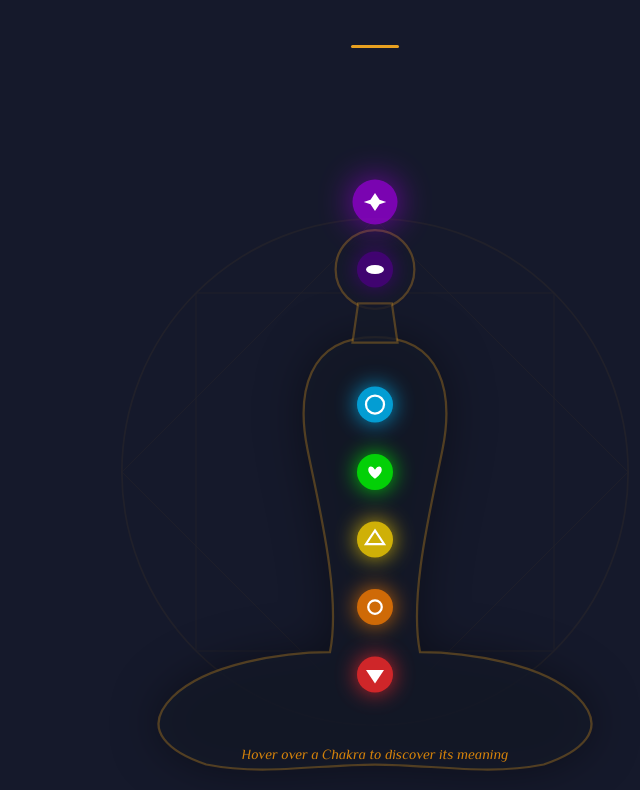
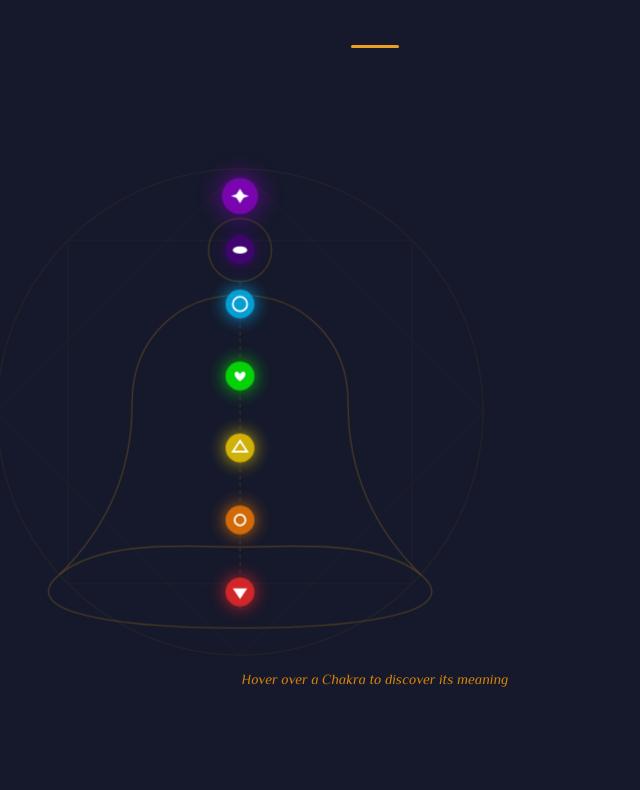
Before and after one commit to harishchatra/Suprabha-Trust, a plain HTML site: page index.html in a window 1280 px wide. Shown: the part 2283-3073 px from the top of the page, without its empty margins (265-905 px from the left). Drawn offline with Linux system fonts and the light colour scheme.

Commit message:
UI/UX: Redesigned the Chakras SVG into an elegant wireframe and fixed anatomical positioning

```diff
--- a/index.html
+++ b/index.html
@@ -250,23 +250,30 @@
 
     <div class="chakra-container reveal reveal-delay-1" style="position: relative; width: 100%; max-width: 900px; margin: 0 auto; display: flex; justify-content: center; align-items: center; min-height: 600px;">
 
-      <svg xmlns="http://www.w3.org/2000/svg" viewBox="0 0 800 600" style="width: 100%; height: auto; overflow: visible;">
+      <svg xmlns="http://www.w3.org/2000/svg" viewBox="0 0 1000 600" style="width: 100%; height: auto; overflow: visible;">
         <!-- Faint Background Mandala -->
-        <g opacity="0.05" transform="translate(400, 320) scale(1.5)">
+        <g opacity="0.05" transform="translate(350, 300) scale(1.8)">
            <circle r="150" fill="none" stroke="var(--color-primary)" stroke-width="1"/>
            <path d="M0 -150 L150 0 L0 150 L-150 0 Z" fill="none" stroke="var(--color-primary)" stroke-width="0.5"/>
            <path d="M0 -150 L150 0 L0 150 L-150 0 Z" fill="none" stroke="var(--color-primary)" stroke-width="0.5" transform="rotate(45)"/>
         </g>
 
-        <!-- Meditating Figure Silhouette -->
-        <path d="M 360 480 C 320 480 250 490 220 520 C 190 550 220 570 250 580 C 300 590 350 580 400 580 C 450 580 500 590 550 580 C 580 570 610 550 580 520 C 550 490 480 480 440 480 C 430 430 450 350 460 300 C 470 250 460 200 400 200 C 340 200 330 250 340 300 C 350 350 370 430 360 480 Z" fill="rgba(20, 25, 40, 0.8)" stroke="rgba(232, 160, 32, 0.3)" stroke-width="2" filter="drop-shadow(0 0 20px rgba(0,0,0,0.5))"/>
-        <!-- Head and Neck -->
-        <circle cx="400" cy="140" r="35" fill="rgba(20, 25, 40, 0.8)" stroke="rgba(232, 160, 32, 0.3)" stroke-width="2"/>
-        <path d="M 385 170 L 415 170 L 420 205 L 380 205 Z" fill="rgba(20, 25, 40, 0.8)" stroke="rgba(232, 160, 32, 0.3)" stroke-width="2"/>
+        <!-- Sacred Geometry Wireframe Body -->
+        <g stroke="var(--color-primary)" fill="none" stroke-width="1.5" opacity="0.4">
+          <!-- Head -->
+          <circle cx="350" cy="120" r="35" opacity="0.6"/>
+          <!-- Central Energy Channel (Sushumna) -->
+          <line x1="350" y1="155" x2="350" y2="520" stroke-dasharray="4 4" opacity="0.4"/>
+          <!-- Shoulders and Arms sweeping to knees -->
+          <path d="M 350 170 C 280 170 230 220 230 290 C 230 370 200 430 150 480" opacity="0.6"/>
+          <path d="M 350 170 C 420 170 470 220 470 290 C 470 370 500 430 550 480" opacity="0.6"/>
+          <!-- Lotus Base (Legs) -->
+          <path d="M 350 540 C 200 540 100 520 150 480 C 200 440 300 450 350 450 C 400 450 500 440 550 480 C 600 520 500 540 350 540 Z" opacity="0.6"/>
+        </g>
 
         <!-- Interactive Chakra Groups -->
         <!-- Root Chakra (Muladhara) - Red -->
-        <g class="chakra-node" transform="translate(400, 500)">
+        <g class="chakra-node" transform="translate(350, 500)">
           <circle class="chakra-glow" cx="0" cy="0" r="16" fill="#FF2A2A" opacity="0.8" filter="drop-shadow(0 0 10px #FF2A2A)"/>
           <polygon points="0,8 -8,-4 8,-4" fill="#FFF"/>
           <line class="chakra-line" x1="20" y1="0" x2="20" y2="0" stroke="#FF2A2A" stroke-width="1.5" stroke-dasharray="4 4"/>
@@ -277,7 +284,7 @@
         </g>
 
         <!-- Sacral Chakra (Svadhisthana) - Orange -->
-        <g class="chakra-node" transform="translate(400, 440)">
+        <g class="chakra-node" transform="translate(350, 420)">
           <circle class="chakra-glow" cx="0" cy="0" r="16" fill="#FF7F00" opacity="0.8" filter="drop-shadow(0 0 10px #FF7F00)"/>
           <circle cx="0" cy="0" r="6" fill="none" stroke="#FFF" stroke-width="2"/>
           <line class="chakra-line" x1="20" y1="0" x2="20" y2="0" stroke="#FF7F00" stroke-width="1.5" stroke-dasharray="4 4"/>
@@ -288,7 +295,7 @@
         </g>
 
         <!-- Solar Plexus Chakra (Manipura) - Yellow -->
-        <g class="chakra-node" transform="translate(400, 380)">
+        <g class="chakra-node" transform="translate(350, 340)">
           <circle class="chakra-glow" cx="0" cy="0" r="16" fill="#FFD700" opacity="0.8" filter="drop-shadow(0 0 10px #FFD700)"/>
           <polygon points="0,-8 -8,4 8,4" fill="none" stroke="#FFF" stroke-width="2"/>
           <line class="chakra-line" x1="20" y1="0" x2="20" y2="0" stroke="#FFD700" stroke-width="1.5" stroke-dasharray="4 4"/>
@@ -299,7 +306,7 @@
         </g>
 
         <!-- Heart Chakra (Anahata) - Green -->
-        <g class="chakra-node" transform="translate(400, 320)">
+        <g class="chakra-node" transform="translate(350, 260)">
           <circle class="chakra-glow" cx="0" cy="0" r="16" fill="#00FF00" opacity="0.8" filter="drop-shadow(0 0 10px #00FF00)"/>
           <path d="M -6 -2 C -6 -6 -2 -6 0 -2 C 2 -6 6 -6 6 -2 C 6 2 0 6 0 6 C 0 6 -6 2 -6 -2 Z" fill="#FFF"/>
           <line class="chakra-line" x1="20" y1="0" x2="20" y2="0" stroke="#00FF00" stroke-width="1.5" stroke-dasharray="4 4"/>
@@ -310,18 +317,18 @@
         </g>
 
         <!-- Throat Chakra (Vishuddha) - Blue -->
-        <g class="chakra-node" transform="translate(400, 260)">
+        <g class="chakra-node" transform="translate(350, 180)">
           <circle class="chakra-glow" cx="0" cy="0" r="16" fill="#00BFFF" opacity="0.8" filter="drop-shadow(0 0 10px #00BFFF)"/>
           <circle cx="0" cy="0" r="8" fill="none" stroke="#FFF" stroke-width="2"/>
           <line class="chakra-line" x1="20" y1="0" x2="20" y2="0" stroke="#00BFFF" stroke-width="1.5" stroke-dasharray="4 4"/>
           <g class="chakra-info" transform="translate(180, 0)" opacity="0">
-            <text x="0" y="-5" fill="#00BFFF" font-family="var(--font-display)" font-size="20" font-weight="600">Throate Chakra (Vishuddha)</text>
+            <text x="0" y="-5" fill="#00BFFF" font-family="var(--font-display)" font-size="20" font-weight="600">Throat Chakra (Vishuddha)</text>
             <text x="0" y="15" fill="var(--color-muted)" font-family="var(--font-body)" font-size="14">Expression, Communication, Truth</text>
           </g>
         </g>
 
         <!-- Third Eye Chakra (Ajna) - Indigo -->
-        <g class="chakra-node" transform="translate(400, 140)">
+        <g class="chakra-node" transform="translate(350, 120)">
           <circle class="chakra-glow" cx="0" cy="0" r="16" fill="#4B0082" opacity="0.8" filter="drop-shadow(0 0 10px #4B0082)"/>
           <ellipse cx="0" cy="0" rx="8" ry="4" fill="#FFF"/>
           <line class="chakra-line" x1="20" y1="0" x2="20" y2="0" stroke="#4B0082" stroke-width="1.5" stroke-dasharray="4 4"/>
@@ -332,13 +339,13 @@
         </g>
 
         <!-- Crown Chakra (Sahasrara) - Violet -->
-        <g class="chakra-node" transform="translate(400, 80)">
+        <g class="chakra-node" transform="translate(350, 60)">
           <circle class="chakra-glow" cx="0" cy="0" r="20" fill="#9400D3" opacity="0.8" filter="drop-shadow(0 0 15px #9400D3)"/>
           <path d="M 0 -8 L 4 -2 L 10 0 L 4 2 L 0 8 L -4 2 L -10 0 L -4 -2 Z" fill="#FFF"/>
           <line class="chakra-line" x1="24" y1="0" x2="24" y2="0" stroke="#9400D3" stroke-width="1.5" stroke-dasharray="4 4"/>
           <g class="chakra-info" transform="translate(180, 0)" opacity="0">
             <text x="0" y="-5" fill="#BA55D3" font-family="var(--font-display)" font-size="20" font-weight="600">Crown Chakra (Sahasrara)</text>
-            <text x="0" y="15" fill="var(--color-muted)" font-family="var(--font-body)" font-size="14">Spirituality, Enlightenment, Cosmic Connection</text>
+            <text x="0" y="15" fill="var(--color-muted)" font-family="var(--font-body)" font-size="14">Spirituality, Cosmic Connection</text>
           </g>
         </g>
       </svg>
```
Also changed, not shown: assets/s_chakras.txt.
